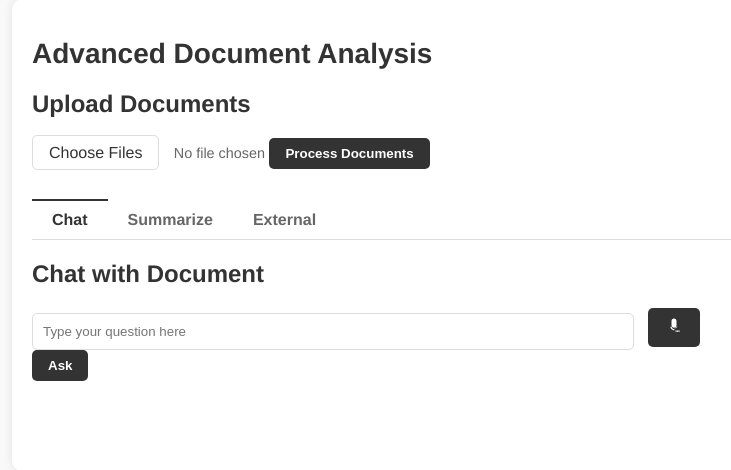
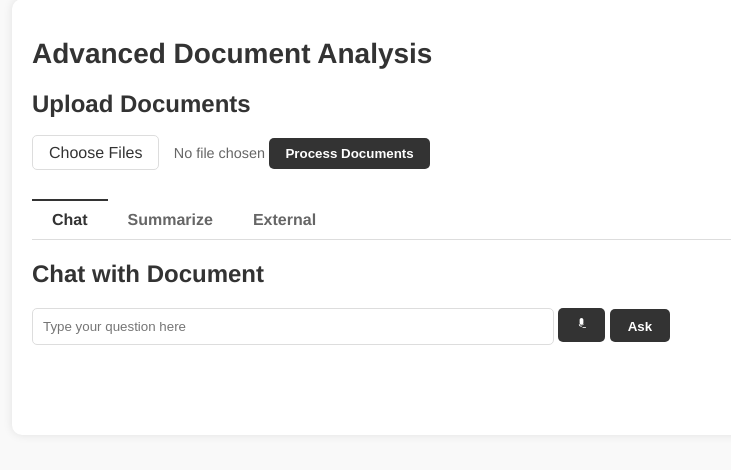
Before and after one commit to riachandra02/Intelligent-Document-Analysis-and-Comprehension, a Flask app: page / in a window 1280 px wide. Shown: the part 51-521 px from the top of the page, without its empty margins (258-989 px from the left). Run offline with Flask 3, Linux system fonts and the light colour scheme; parts of the project's set-up code (start-up, migrations or seed data) failed here and were passed over.

Commit message:
fixed the buttons, mic and ask button

```diff
--- a/templates/index.html
+++ b/templates/index.html
@@ -85,9 +85,9 @@
             display: block;
         }
         .chat-section input[type="text"] {
-            width: calc(100% - 120px);
+            width: calc(100% - 200px);
             padding: 10px;
-            margin-right: 10px;
+            /* margin-right: 10px; */
             border: 1px solid #ddd;
             border-radius: 5px;
         }
@@ -116,6 +116,11 @@
         }
         .chat.bot {
             text-align: left;
+        }
+        #questionForm button[type="submit"] {
+            width: 60px; /* Adjust width as desired */
+            height: 33px; /* Adjust height as desired */
+            padding: 10px; /* Optional: change padding for more control */
         }
         .chat.bot .bubble {
             background-color: #f0f0f0;
@@ -265,7 +270,7 @@
                 <input type="text" id="question" name="question" placeholder="Type your question here" required>
                 <!-- Mic icon SVG -->
                     <button type="button" id="micButton" onclick="startVoiceChat()">
-                        <svg xmlns="http://www.w3.org/2000/svg" viewBox="0 0 24 24" width="20" height="20" fill="#fff">
+                        <svg xmlns="http://www.w3.org/2000/svg" viewBox="0 0 24 24" width="15" height="15" fill="#fff">
                             <path d="M12 14c1.66 0 3-1.34 3-3V6c0-1.66-1.34-3-3-3s-3 1.34-3 3v5c0 1.66 1.34 3 3 3zm4.3-3c0 2.14-1.72 3.88-3.83 3.99L12.47 17h-0.93l-0.01-.01C9.42 16.88 7.7 15.14 7.7 13h1.5c0 1.38 1.12 2.5 2.5 2.5s2.5-1.12 2.5-2.5h1.5zm-2.5 8v-1.5h1.5v1.5h2v-1.5h1.5v1.5H17v-1.5h-2v1.5h-0.7z"/>
                         </svg>
                     </button>
```
